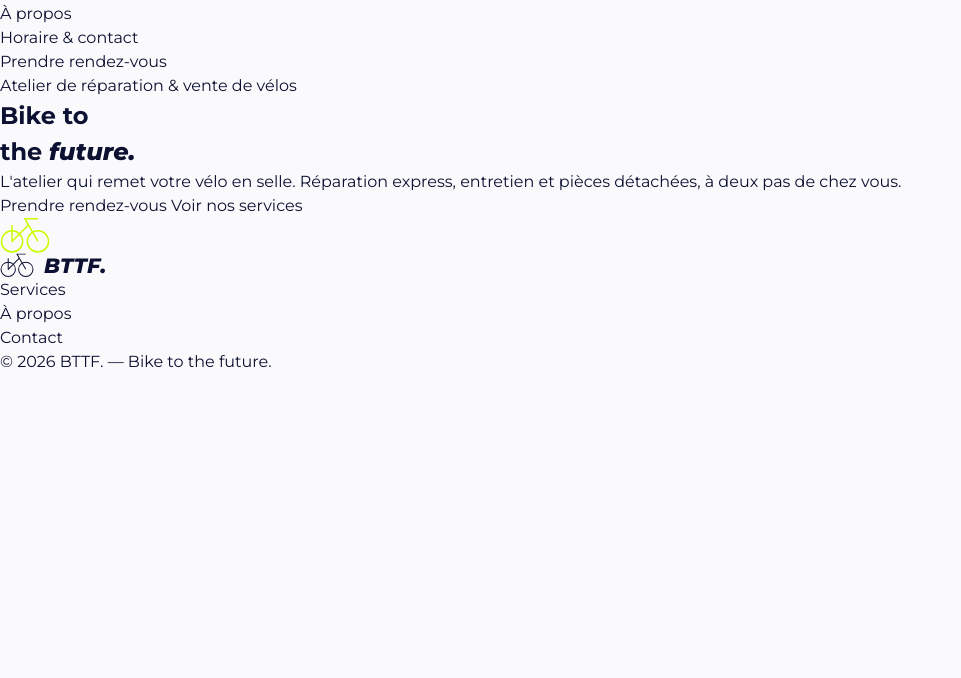
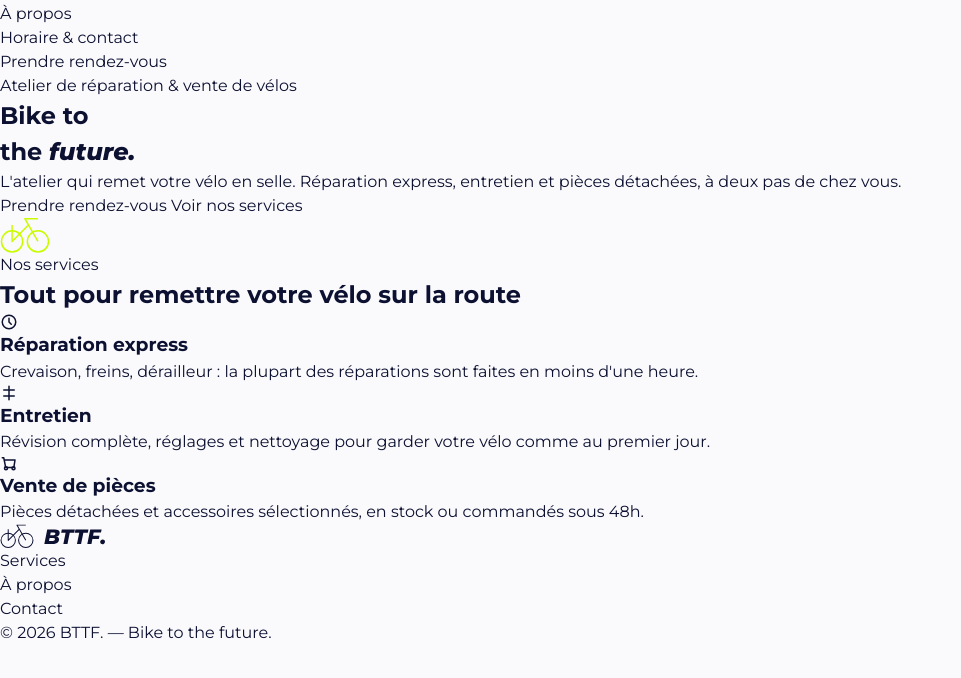
Before and after one commit to Xodia-stack/BTTF-Atelier_de_reparation_et_vente_de_velo, a plain HTML site: page index.html in a window 1280 px wide. Shown: the part 122-800 px from the top of the page, without its empty margins (0-961 px from the left). Drawn offline with Linux system fonts and the light colour scheme.

Commit message:
add html service section

```diff
--- a/index.html
+++ b/index.html
@@ -97,6 +97,46 @@
           </div>
         </div>
       </section>
+
+      <section id="services" aria-labelledby="services-title">
+        <div>
+          <p>Nos services</p>
+          <h2 id="services-title">
+            Tout pour remettre votre vélo sur la route
+          </h2>
+          <ul>
+            <li>
+              <img
+                src="img/icon-reparation.svg"
+                alt=""
+                width="18"
+                height="18"
+              />
+              <h3>Réparation express</h3>
+              <p>
+                Crevaison, freins, dérailleur&nbsp;: la plupart des réparations
+                sont faites en moins d'une heure.
+              </p>
+            </li>
+            <li>
+              <img src="img/icon-entretien.svg" alt="" width="18" height="18" />
+              <h3>Entretien</h3>
+              <p>
+                Révision complète, réglages et nettoyage pour garder votre vélo
+                comme au premier jour.
+              </p>
+            </li>
+            <li>
+              <img src="img/icon-vente.svg" alt="" width="18" height="18" />
+              <h3>Vente de pièces</h3>
+              <p>
+                Pièces détachées et accessoires sélectionnés, en stock ou
+                commandés sous 48h.
+              </p>
+            </li>
+          </ul>
+        </div>
+      </section>
     </main>
 
     <footer>
```
